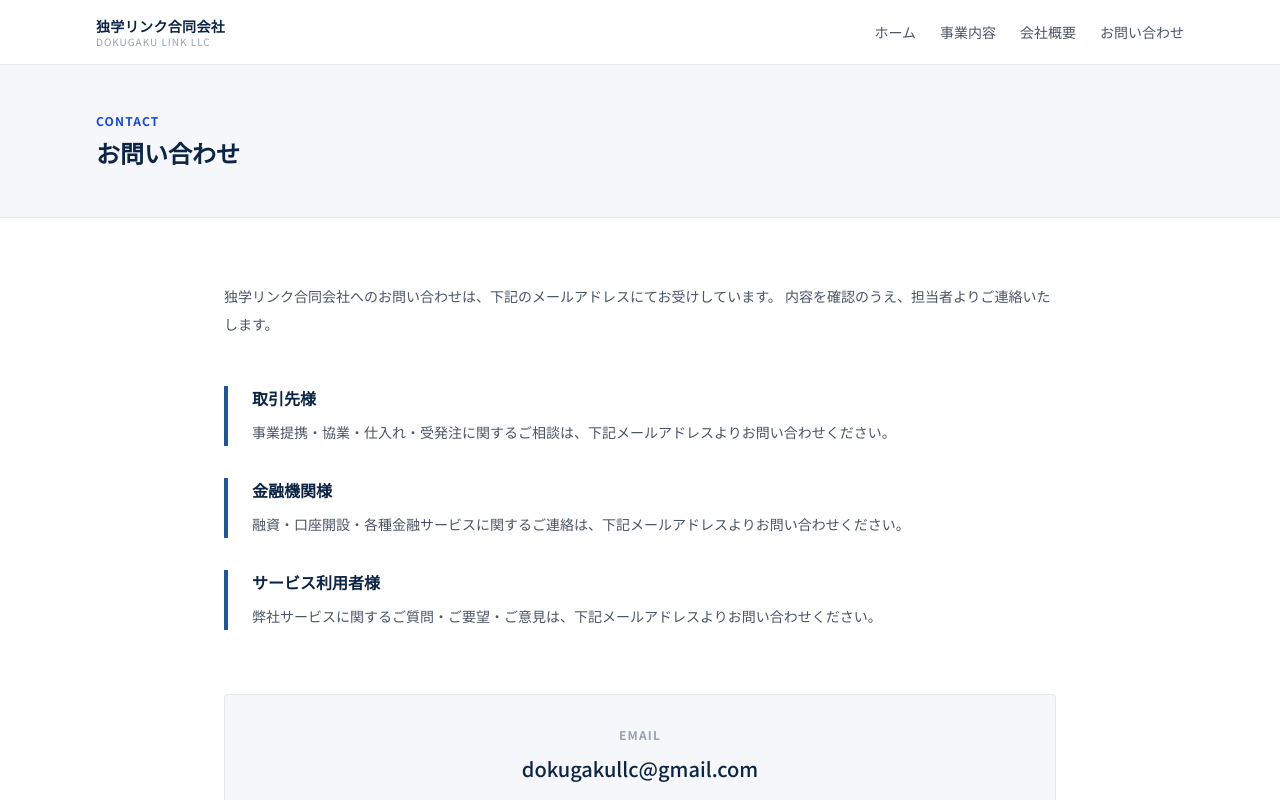
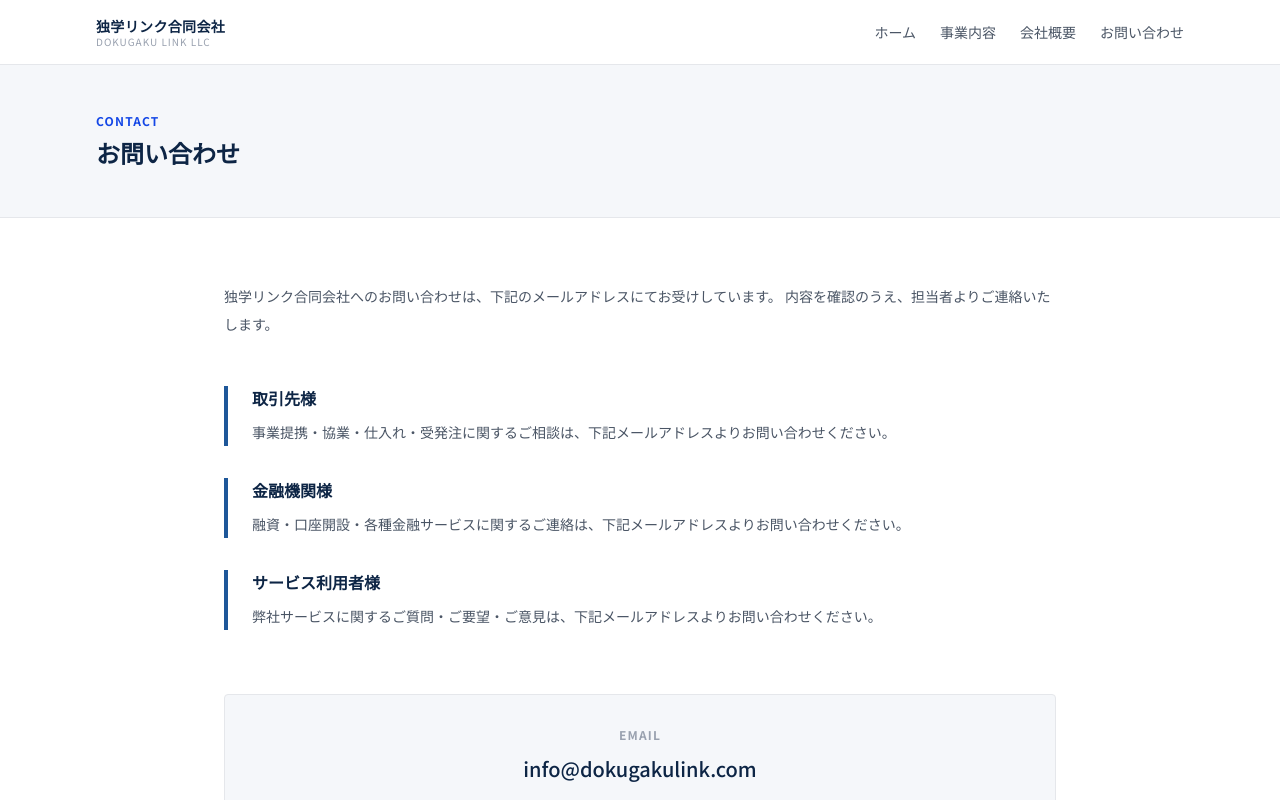
Before and after one commit to dokugakullc/dokugakulink-site, a Next.js app: page /contact in a window 1280 px wide. Shown: the top 800 px of the page. Built offline with nearby package versions, Linux system fonts and the light colour scheme.

Commit message:
Update contact email address

```diff
--- a/src/app/contact/page.tsx
+++ b/src/app/contact/page.tsx
@@ -56,10 +56,10 @@ export default function ContactPage() {
             Email
           </p>
           <a
-            href="mailto:dokugakullc@gmail.com"
+            href="mailto:info@dokugakulink.com"
             className="text-xl font-medium text-[#0d2545] hover:text-blue-700 transition-colors"
           >
-            dokugakullc@gmail.com
+            info@dokugakulink.com
           </a>
           <p className="text-xs text-gray-400 mt-4 leading-loose">
             お問い合わせ内容によっては、回答までにお時間をいただく場合がございます。<br />
--- a/src/app/privacy/page.tsx
+++ b/src/app/privacy/page.tsx
@@ -74,10 +74,10 @@ const sections = [
         〒530-0001 大阪府大阪市北区梅田1-1-3<br />
         メール：
         <a
-          href="mailto:dokugakullc@gmail.com"
+          href="mailto:info@dokugakulink.com"
           className="text-blue-700 hover:underline"
         >
-          dokugakullc@gmail.com
+          info@dokugakulink.com
         </a>
       </p>
     ),
```
